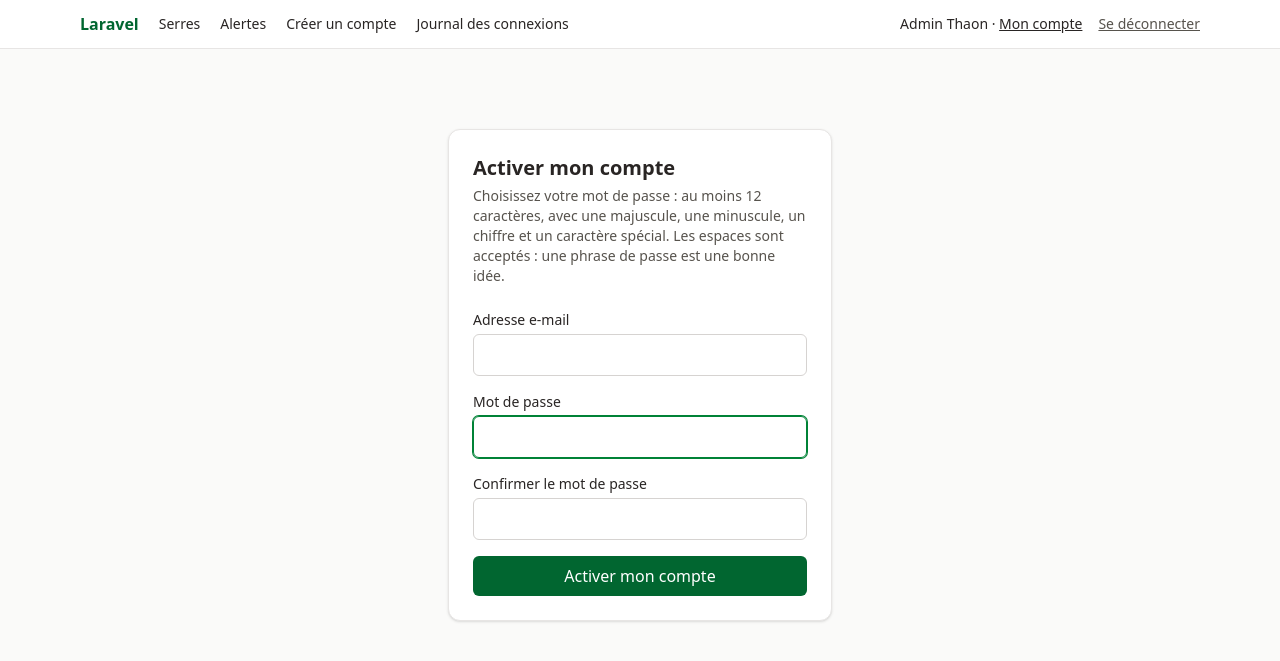
After one commit to EthanStasse/SAE_5_RINALDIS_STASSE, a Laravel app: template Code/resources/views/auth/activation.blade.php in a window 1280 px wide. The commit adds this page. Shown: the top 661 px of the page. Run offline with Laravel 12, Linux system fonts and the light colour scheme; the template is opened without the code that fills it, so the values that code supplies are empty; a user stored in the database is signed in; data comes from the database, SQL or seed files in the repository; style sheets or scripts are compiled from the project's sources; parts of the project's set-up code (start-up, migrations or seed data) failed here and were passed over; some libraries are stand-ins or nearby versions.

Commit message:
feat(auth): page d'activation du compte, mot de passe choisi par la personne (EF-D-02, US-D1)

```diff
--- a/Code/app/Models/User.php
+++ b/Code/app/Models/User.php
@@ -58,7 +58,9 @@ class User extends Authenticatable
     protected static function booted(): void
     {
         static::updated(function (User $user): void {
-            if ($user->wasChanged('password')) {
+            // Pas d'alerte à l'activation (EF-D-02) : c'est un premier choix, pas un
+            // changement. On la reconnaît à email_verified_at, rempli au même moment.
+            if ($user->wasChanged('password') && ! $user->wasChanged('email_verified_at')) {
                 $user->notify(new MotDePasseModifie(now()->timezone('Europe/Paris')->format('d/m/Y à H\hi')));
             }
         });
--- a/Code/lang/fr/auth.php
+++ b/Code/lang/fr/auth.php
@@ -10,4 +10,7 @@ return [
     'expired' => 'Votre session a expiré. Reconnectez-vous pour continuer.',
     // EF-D-03 : ancien mot de passe faux lors d'un changement.
     'current_password' => 'Le mot de passe actuel est incorrect.',
+    // EF-D-02 : activation du compte. EF-D-07 : un seul message d'erreur.
+    'activated' => 'Votre compte est activé. Vous pouvez vous connecter.',
+    'activation_invalid' => "Ce lien d'activation est invalide ou a expiré. Demandez-en un nouveau à l'équipe de votre Jardin.",
 ];
--- /dev/null
+++ b/Code/resources/views/auth/activation.blade.php
@@ -0,0 +1,43 @@
+{{-- EF-D-02 : activation du compte. La personne choisit elle-même son mot de passe. --}}
+<x-layouts.app titre="Activer mon compte">
+    <div class="mx-auto mt-12 max-w-sm rounded-xl border border-stone-200 bg-white p-6 shadow-sm">
+        <h1 class="text-xl font-semibold">Activer mon compte</h1>
+        <p class="mt-1 text-sm text-stone-600">
+            Choisissez votre mot de passe : au moins 12 caractères, avec une majuscule, une minuscule,
+            un chiffre et un caractère spécial. Les espaces sont acceptés : une phrase de passe est une bonne idée.
+        </p>
+
+        <form method="POST" action="{{ route('activation.store') }}" class="mt-6 space-y-4">
+            @csrf
+            <input type="hidden" name="token" value="{{ $token }}">
+
+            <div>
+                <label for="email" class="block text-sm font-medium">Adresse e-mail</label>
+                <input id="email" name="email" type="email" value="{{ old('email', $email) }}" required autocomplete="username"
+                       class="mt-1 w-full rounded-md border border-stone-300 px-3 py-2 focus:border-green-700 focus:outline-none focus:ring-1 focus:ring-green-700">
+                @error('email')
+                    <p class="mt-1 text-sm text-red-700" role="alert">{{ $message }}</p>
+                @enderror
+            </div>
+
+            <div>
+                <label for="password" class="block text-sm font-medium">Mot de passe</label>
+                <input id="password" name="password" type="password" required autofocus autocomplete="new-password" maxlength="64"
+                       class="mt-1 w-full rounded-md border border-stone-300 px-3 py-2 focus:border-green-700 focus:outline-none focus:ring-1 focus:ring-green-700">
+                @error('password')
+                    <p class="mt-1 text-sm text-red-700" role="alert">{{ $message }}</p>
+                @enderror
+            </div>
+
+            <div>
+                <label for="password_confirmation" class="block text-sm font-medium">Confirmer le mot de passe</label>
+                <input id="password_confirmation" name="password_confirmation" type="password" required autocomplete="new-password" maxlength="64"
+                       class="mt-1 w-full rounded-md border border-stone-300 px-3 py-2 focus:border-green-700 focus:outline-none focus:ring-1 focus:ring-green-700">
+            </div>
+
+            <button type="submit" class="w-full rounded-md bg-green-800 px-4 py-2 font-medium text-white hover:bg-green-900">
+                Activer mon compte
+            </button>
+        </form>
+    </div>
+</x-layouts.app>
--- a/Code/resources/views/components/layouts/app.blade.php
+++ b/Code/resources/views/components/layouts/app.blade.php
@@ -25,6 +25,9 @@
                     @endcan
 
                                     @can('voir-audit')
+                                                        @can('gerer-comptes')
+                        <a href="{{ route('comptes.create') }}" @class(['text-sm hover:text-green-800', 'font-semibold text-green-800' => request()->routeIs('comptes.*')])>Créer un compte</a>
+                    @endcan
                         <a href="{{ route('journal-connexions') }}" @class(['text-sm hover:text-green-800', 'font-semibold text-green-800' => request()->routeIs('journal-connexions')])>Journal des connexions</a>
                     @endcan
                 </nav>
--- a/Code/routes/web.php
+++ b/Code/routes/web.php
@@ -1,5 +1,6 @@
 <?php
 
+use App\Http\Controllers\ActivationController;
 use App\Http\Controllers\CompteController;
 use App\Http\Controllers\JournalConnexionController;
 use App\Http\Controllers\SerreController;
@@ -7,6 +8,12 @@ use Illuminate\Support\Facades\Route;
 
 // Pas de page publique : un visiteur est envoyé vers la connexion.
 Route::redirect('/', '/accueil');
+
+// EF-D-02 : activation d'un compte depuis le lien reçu par e-mail (personne non connectée).
+Route::middleware('guest')->group(function () {
+    Route::get('/activation/{token}', [ActivationController::class, 'show'])->name('activation.show');
+    Route::post('/activation', [ActivationController::class, 'store'])->name('activation.store');
+});
 
 Route::middleware('auth')->group(function () {
     Route::view('/accueil', 'accueil')->name('accueil');
```
Also changed, not shown: Code/app/Http/Controllers/ActivationController.php (added, +66 -0 lines).
